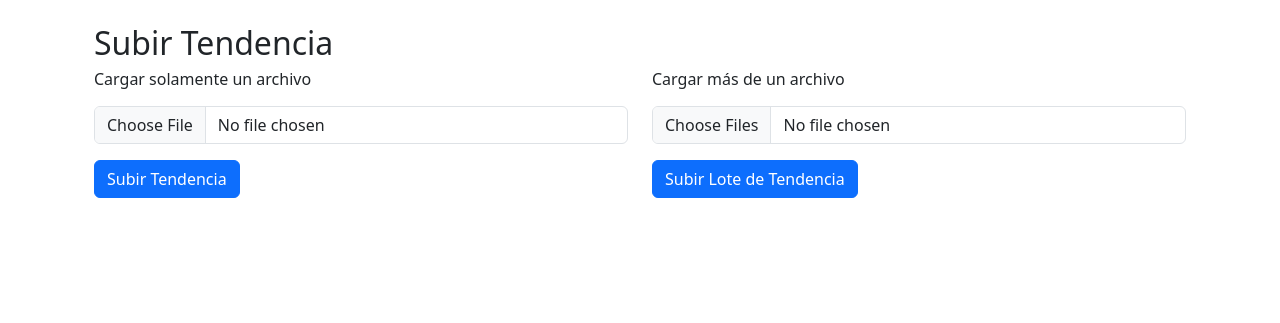
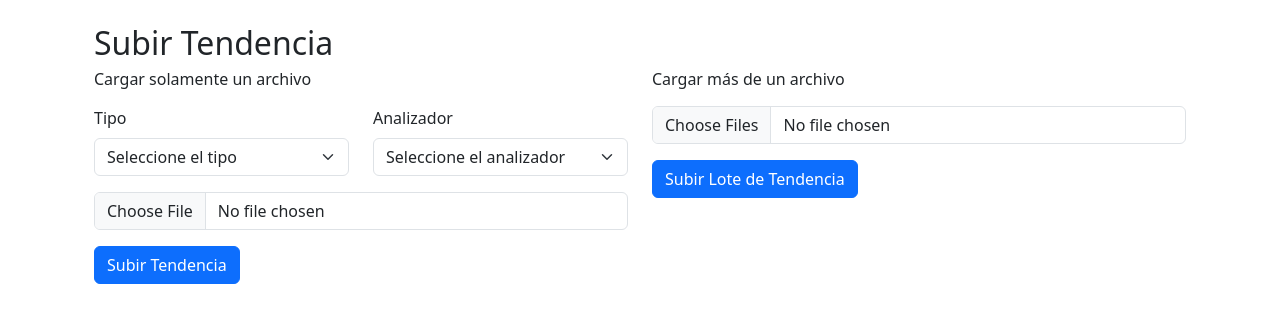
Before and after one commit to Levting/Lexel, a Django app: page /calidad-producto/tendencias/crear in a window 1280 px wide. Shown: the part 56-379 px from the top of the page. Run offline with Django 5.2, Linux system fonts and the light colour scheme; data that the repository does not hold is empty.

Commit message:
Selección al Tipo y Analizador

```diff
--- a/calidad_producto/templates/tendencias/crear_tendencia.html
+++ b/calidad_producto/templates/tendencias/crear_tendencia.html
@@ -12,9 +12,25 @@
         {% for message in messages %}
           <div class="alert
             {% if message.tags == 'success' %}
+
+
+
+
               alert-success
+
+
+
+
             {% elif message.tags == 'error' %}
+
+
+
+
               alert-danger
+
+
+
+
             {% endif %}"
             role="alert">{{ message }}</div>
         {% endfor %}
@@ -26,10 +42,39 @@
         <h6 class="mb-3">Cargar solamente un archivo</h6>
         <form class="needs-validation" action="{% url 'crear_tendencia_unico' %}" method="post" enctype="multipart/form-data" novalidate>
           {% csrf_token %}
+
+          <div class="row">
+            <!-- Select para Tipo -->
+            <div class="col-md-6 mb-3">
+              <label for="tipo" class="form-label">Tipo</label>
+              <select id="tipo" name="tipo" class="form-select" required>
+                <option value="" disabled selected>Seleccione el tipo</option>
+                {% for tipo in tipos %}
+                  <option value="{{ tipo.id }}">{{ tipo.nombre }}</option>
+                {% endfor %}
+              </select>
+              <div class="invalid-feedback">Por favor, seleccione un tipo.</div>
+            </div>
+
+            <!-- Select para Analizador -->
+            <div class="col-md-6 mb-3">
+              <label for="analizador" class="form-label">Analizador</label>
+              <select id="analizador" name="analizador" class="form-select" required>
+                <option value="" disabled selected>Seleccione el analizador</option>
+                {% for analizador in analizadores %}
+                  <option value="{{ analizador.id }}">{{ analizador.nombre }}</option>
+                {% endfor %}
+              </select>
+              <div class="invalid-feedback">Por favor, seleccione un analizador.</div>
+            </div>
+          </div>
+
+          <!-- Input para el archivo -->
           <div class="mb-3">
             <input type="file" id="archivo_unico" name="archivo_unico" class="form-control" accept=".xlsx,.xls" required />
             <div class="invalid-feedback">Por favor, seleccione un archivo .xlsx o .xls.</div>
           </div>
+
           <button type="submit" class="btn btn-primary">Subir Tendencia</button>
         </form>
       </div>
--- a/calidad_producto/views.py
+++ b/calidad_producto/views.py
@@ -176,7 +176,18 @@ def vista_crear_tendencia(request):
     """
     Visita la página de crear tendencia, mostramos la vista "crear_tendencia.html"
     """
-    return render(request, 'tendencias/crear_tendencia.html')
+
+    # Obtenemos todos los tipos y analizadores
+    tipos = Tipo.objects.all()
+    analizadores = Analizador.objects.all()
+
+    # Pasar los datos a la plantilla
+    context = {
+        'tipos': tipos,
+        'analizadores': analizadores
+    }
+
+    return render(request, 'tendencias/crear_tendencia.html', context)
 
 
 def crear_tendencia_unico(request):
@@ -186,16 +197,22 @@ def crear_tendencia_unico(request):
 
     categoria_id = 2  # Tendencia
 
-    tipo_id = 1  # Monofásico
-    # tipo_id = 2  # Trifásico
+    # Obtener los valores del formulario
+    if request.method == 'POST':
+        tipo_id = request.POST.get('tipo')
+        analizador_id = request.POST.get('analizador')
+        valor_porcentaje =  None
 
-    analizador_id = 1  # SONEL
-    # analizador_id = 2  # AEMC
-    # analizador_id = 3  # METREL
+        print(f"\nTipo: {tipo_id}, Analizador: {analizador_id}\n")
 
-    valor_porcetaje = None  # Valor por defecto
+        # Procesar el archivo
+        return procesar_archivo_unico(request, categoria_id, tipo_id, analizador_id, valor_porcentaje, depuracion_tendencia, 'vista_tendencias')
 
-    return procesar_archivo_unico(request, categoria_id, tipo_id,  analizador_id,  valor_porcetaje, depuracion_tendencia, 'vista_tendencias')
+    # Si la solicitud no es POST, redirigir a la vista de crear tendencia
+    return render(request, 'tendencias/crear_tendencia.html')
+
+
+
 
 
 def crear_tendencia_lote(request):
```
Also changed, not shown: calidad_producto/resources/depuracion_tendencia.py (+0 -21 lines).
